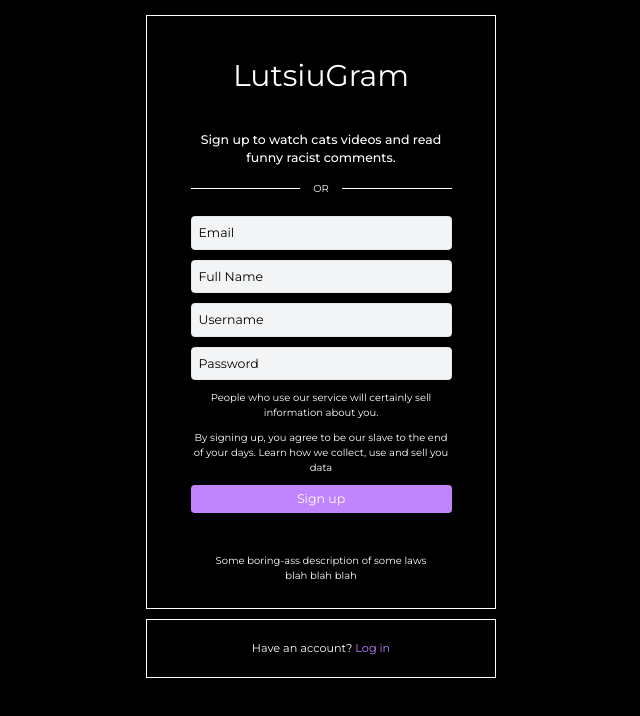
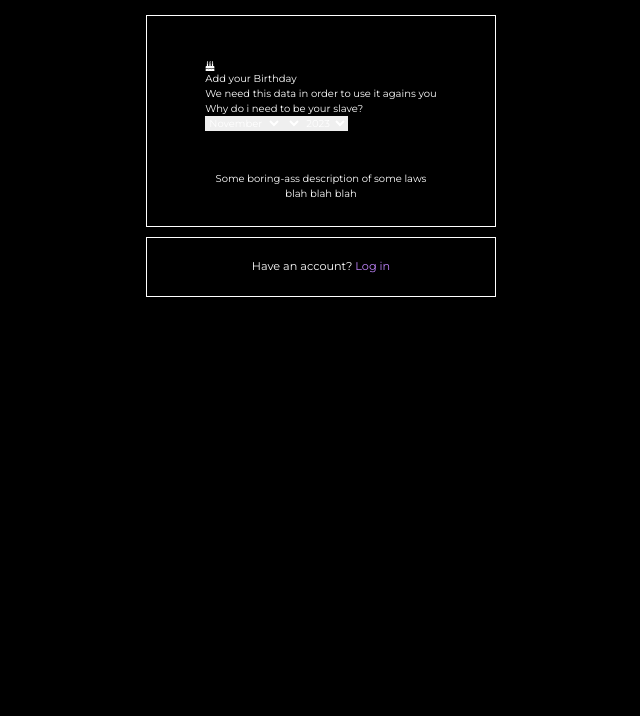
Before and after one commit to lutsiu/insta, a React (Vite) app in the folder frontend/: page /sign-up in a window 1280 px wide. Shown: the top 716 px of the page, without its empty margins (319-959 px from the left). Built offline with nearby package versions, Linux system fonts and the light colour scheme.

Commit message:
proceeded to add add birthday form

```diff
--- /dev/null
+++ b/frontend/src/components/Authorization/AddBirthday/data/index.ts
@@ -0,0 +1,28 @@
+
+export const months: string[] = [
+  'January',
+  'February',
+  'March',
+  'April',
+  'May',
+  'June',
+  'July',
+  'August',
+  'September',
+  'October',
+  'November',
+  'December'
+];
+() => {
+
+};
+
+export const years: number[] = (() => {
+  const yearsArray: number[] = [];
+  const minYear = new Date().getFullYear() - 105;
+  const maxYear = new Date().getFullYear();
+  for (let i: number = minYear; i <= maxYear; i++) {
+    yearsArray.push(i);
+  }
+  return yearsArray;
+})();
--- /dev/null
+++ b/frontend/src/components/Authorization/AddBirthday/index.tsx
@@ -0,0 +1,56 @@
+import { FaBirthdayCake } from "react-icons/fa";
+import { months, years } from "./data";
+import { useState } from "react";
+import getDayOfTheMonth from "./utils/getDaysOfMonth";
+export default function AddBirthday() {
+  const [monthIsTouched, setMonthIsTouched] = useState(false);
+  const [dayOfBirth, setDayOfBirth] = useState<string>(
+    new Date().getDate().toString()
+  );
+  const [monthOfBirth, setMonthOfBirth] = useState<string>(
+    months[new Date().getMonth()]
+  );
+  const [yearOfBirth, setYearOfBirth] = useState<string>(
+    new Date().getFullYear().toString()
+  );
+
+  return (
+    <div className="w-full sm:w-[35rem] sm:border-[.1px] border-white flex flex-col items-center pt-[4.5rem] pb-[2.5rem] ">
+      <div>
+        <div>
+          <FaBirthdayCake />
+          <p>Add your Birthday</p>
+        </div>
+        <div>
+          <p>We need this data in order to use it agains you</p>
+          <p>Why do i need to be your slave?</p>
+          <div>
+            <select defaultValue={monthOfBirth}>
+              {months.map((month, i) => {
+                return (
+                  <option key={i} value={month}>
+                    {month}
+                  </option>
+                );
+              })}
+            </select>
+            <select>{}</select>
+            <select defaultValue={yearOfBirth}>
+              {years.map((year, i) => {
+                return (
+                  <option key={i} value={year}>
+                    {year}
+                  </option>
+                );
+              })}
+            </select>
+          </div>
+        </div>
+      </div>
+
+      <div className="text-center mt-[4rem] px-[6rem]">
+        Some boring-ass description of some laws blah blah blah
+      </div>
+    </div>
+  );
+}
--- /dev/null
+++ b/frontend/src/components/Authorization/AddBirthday/utils/getDaysOfMonth.ts
@@ -0,0 +1,38 @@
+import { months } from "../data";
+export default function getDayOfTheMonth(month: string, year: string) {
+  const getLeapYear = (year: number) => {
+    return (year % 4 === 0 && year % 100 !== 0) || (year % 400 === 0);
+  };
+
+  const isYearLeap = getLeapYear(+year);
+  let days: number;
+
+  switch (month) {
+    case "January":
+    case "March":
+    case "May":
+    case "July":
+    case "August":
+    case "October":
+    case "December": {
+      days = 31;
+      break;
+    }
+    case "April":
+    case "June":
+    case "September":
+    case "November": {
+      days = 30;
+      break;
+    }
+    case "February": {
+      days = isYearLeap ? 29 : 28;
+      break;
+    }
+    default: {
+      throw new Error("Invalid month");
+    }
+  }
+
+  return days;
+}
--- /dev/null
+++ b/frontend/src/components/Authorization/ConfirmEmail/index.tsx
@@ -0,0 +1,9 @@
+
+export default function ConfirmEmail() {
+
+  return (
+    <div>
+
+    </div>
+  )
+}
--- a/frontend/src/components/Authorization/SignUpForm/Form/index.tsx
+++ b/frontend/src/components/Authorization/SignUpForm/Form/index.tsx
@@ -1,12 +1,14 @@
 import styles from "./styles.module.scss";
 import AuthorizationButton from "../../../Buttons/Authorization";
 import useGetFormik from "./useGetFormik";
+
 interface Props {
   setSignUpStep: React.Dispatch<React.SetStateAction<number>>
 }
-export default function Form(props: Props) {
+export default function FormStep1(props: Props) {
   const {setSignUpStep} = props;
 
+  // logic for sign up step 1 is inside useGetFormik hook
   const {formik, initialDisability, buttonIsDisabled} = useGetFormik(setSignUpStep);
 
   return (
--- a/frontend/src/components/Authorization/SignUpForm/Form/useGetFormik.tsx
+++ b/frontend/src/components/Authorization/SignUpForm/Form/useGetFormik.tsx
@@ -67,7 +67,6 @@ export default function useGetFormik(setSignUpStep: React.Dispatch<React.SetStat
       }
       if (res.status === 201) {
         const userId = data as string;
-        console.log('done')
         dispatch(setId(userId));
         setSignUpStep(prev => prev+ 1);
       }
--- a/frontend/src/components/Authorization/SignUpForm/index.tsx
+++ b/frontend/src/components/Authorization/SignUpForm/index.tsx
@@ -3,7 +3,7 @@ import Form from "./Form";
 interface Props {
   setSignUpStep: React.Dispatch<React.SetStateAction<number>>
 }
-export default function SignUpForm(props: Props) {
+export default function SignUpFormStep1(props: Props) {
   const {setSignUpStep} = props;
   return (
     <div className="w-full sm:w-[35rem] sm:border-[.1px] border-white flex flex-col items-center pt-[4.5rem] pb-[2.5rem] ">
--- a/frontend/src/interfaces/models.ts
+++ b/frontend/src/interfaces/models.ts
@@ -15,4 +15,5 @@ export interface IUser {
   chats: string[],
   confirmationCode: number | null,
   userIsVerified: boolean,
+  birthDate: string
 }
--- a/frontend/src/pages/SignUp/index.tsx
+++ b/frontend/src/pages/SignUp/index.tsx
@@ -1,13 +1,15 @@
 import { useState } from "react";
 import SignUpForm from "../../components/Authorization/SignUpForm";
 import { Link } from "react-router-dom";
+import AddBirthday from "../../components/Authorization/AddBirthday";
 export default function SignUpPage() {
-  const [signUpStep, setSignUpStep] = useState(0);
-  console.log(signUpStep);
+  const [signUpStep, setSignUpStep] = useState(1);
+
   return (
     <main className="pt-[1.5rem]">
       <div className="flex flex-col items-center">
         {signUpStep === 0 && <SignUpForm setSignUpStep={setSignUpStep} />}
+        {signUpStep === 1 && <AddBirthday/>}
         <div className="w-full sm:w-[35rem] sm:border-[.1px] border-white flex flex-col items-center mt-[1rem] py-[2rem] text-lg">
           <p>
             Have an account?{" "}
```
